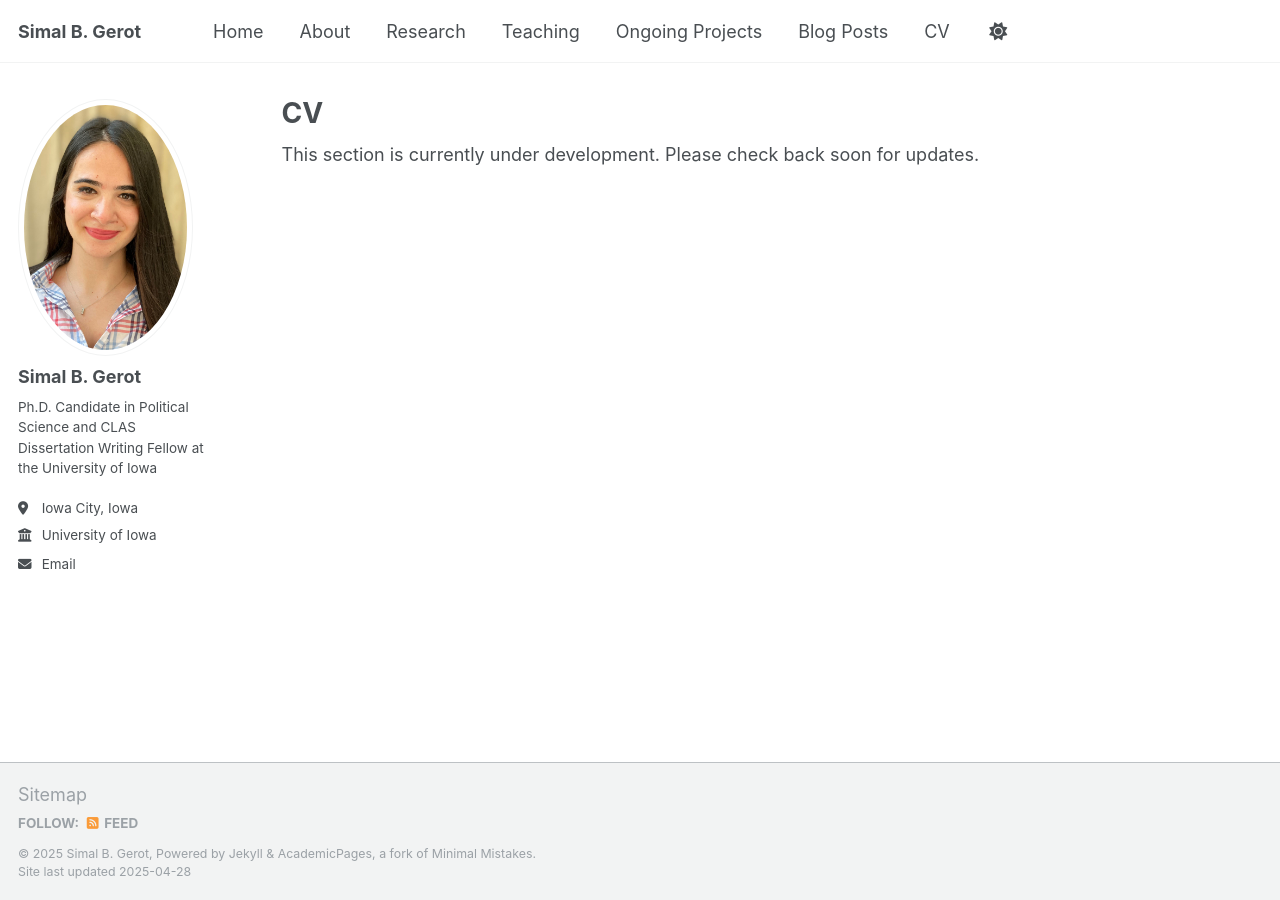
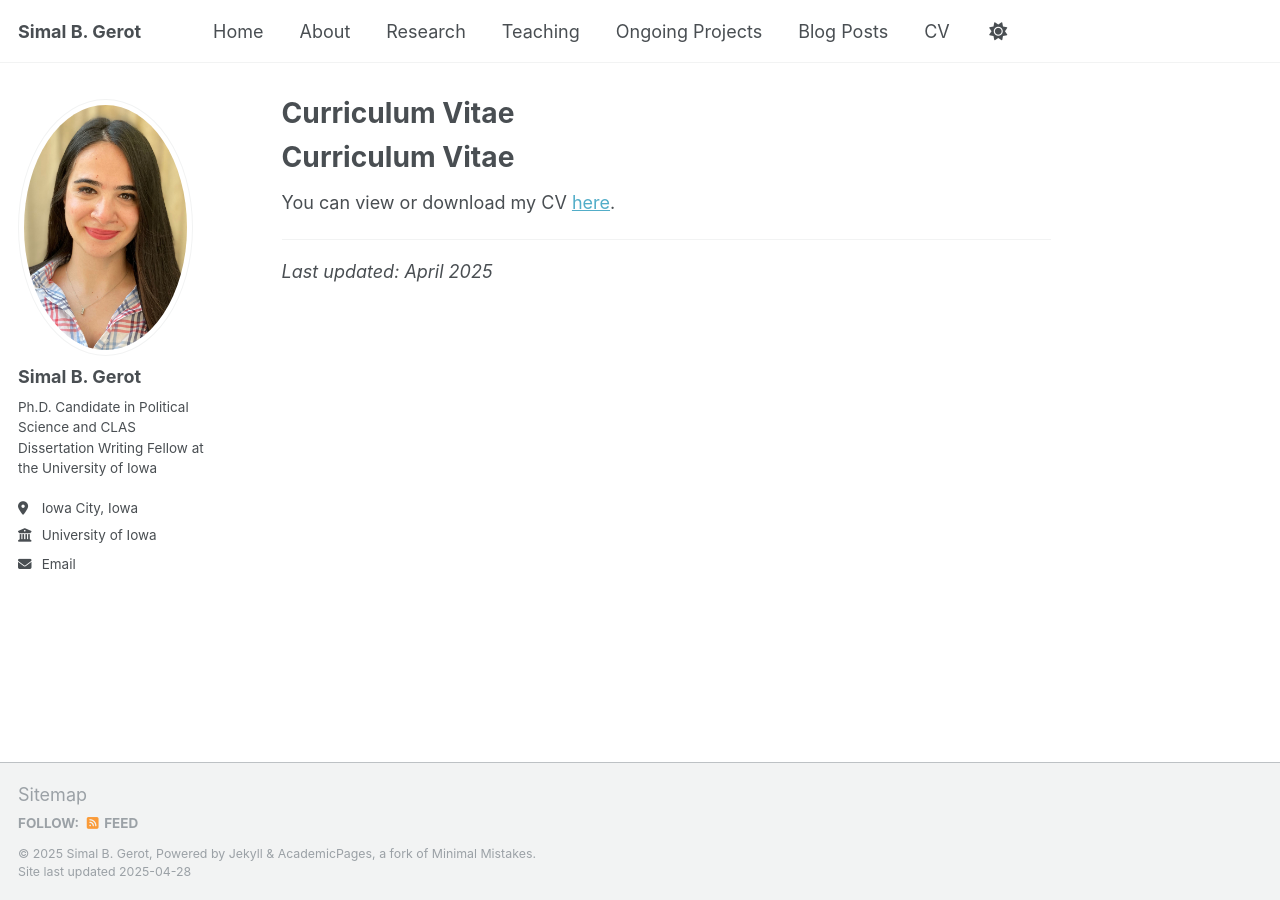
Before and after one commit to sbgerot/sbgerot.github.io, a Jekyll site: the page built from _pages/cv.md, in a window 1280 px wide. Built offline with Jekyll 4.4.1, drawn with Linux system fonts in a browser that asks for light colours.

Commit message:
Update cv.md

```diff
--- a/_pages/cv.md
+++ b/_pages/cv.md
@@ -1,10 +1,14 @@
 ---
 layout: single
-title: "CV"
+title: "Curriculum Vitae"
 permalink: /cv/
 author_profile: true
-redirect_from:
-  - /resume
 ---
 
-This section is currently under development. Please check back soon for updates.
+# Curriculum Vitae
+
+You can view or download my CV [here](/assets/files/Simal_Gerot_CV.pdf).
+
+---
+
+*Last updated: April 2025*
```
